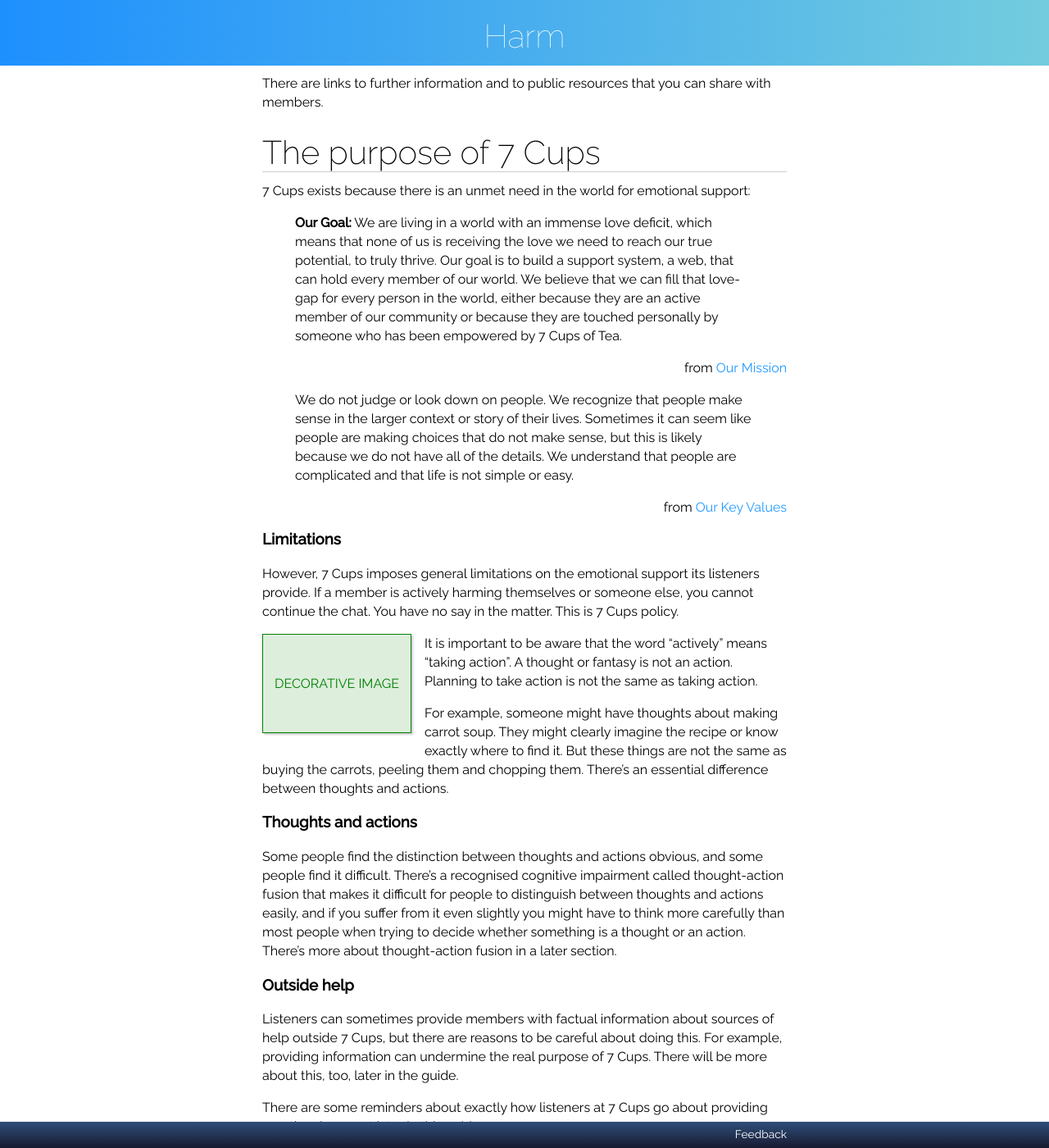
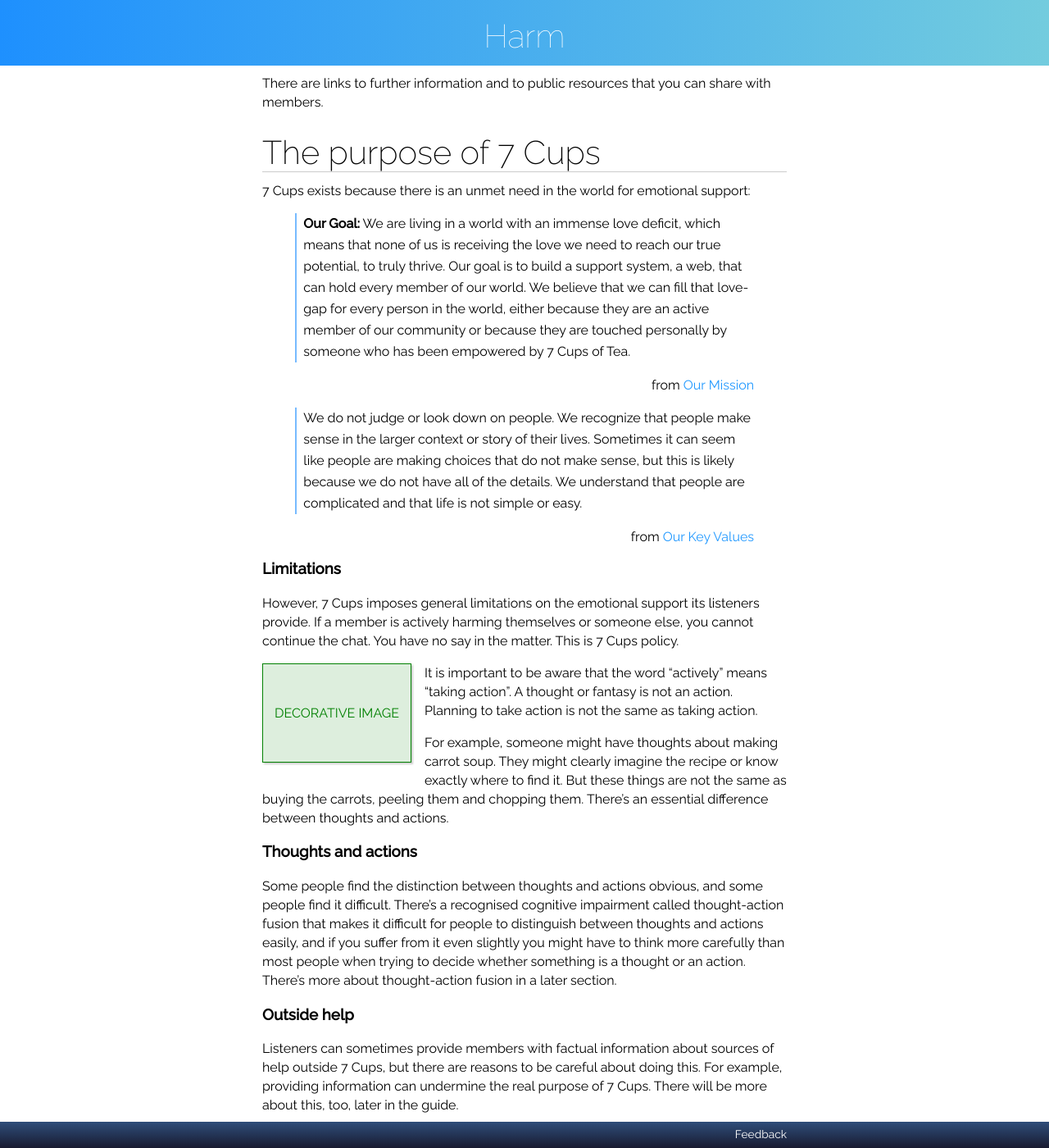
Before and after one commit to RarelyCharlie/rarelycharlie.github.io, a Jekyll site: the page built from _guide/harm.md, in a window 1280 px wide and 1400 px high, scrolled down 1572 px. Shown: the whole window at 82% size. Built offline with Jekyll 4.4.1, drawn with Linux system fonts in a browser that asks for light colours.

Commit message:
tweak blockquote

```diff
--- a/_layouts/guide.html
+++ b/_layouts/guide.html
@@ -46,8 +46,9 @@ a[href]:hover {text-decoration: underline;}
     float: left; text-align: center; padding: 3em 0; color: green; box-shadow: 2px 2px 2px #ccc;}
 #content p.decor {margin-left: 1em; width: 180px; border: 1px solid green; background: #ded;
     float: right; text-align: center; padding: 3em 0; color: green; box-shadow: 2px 2px 2px #ccc;}
-#content p.right {float: right;}
+#content p.right {float: right; margin-right: 40px;}
 #content p.right+* {clear: both;}
+blockquote {margin: 0 40px; padding: 0 0 0 1ex; border-left: 2px solid #7bf; line-height: 26px;}
 </style>
 <script>
 init = function () {}
```
